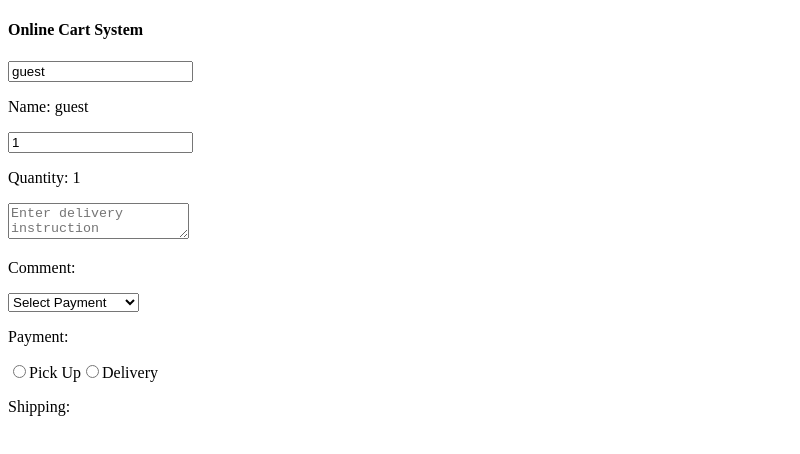
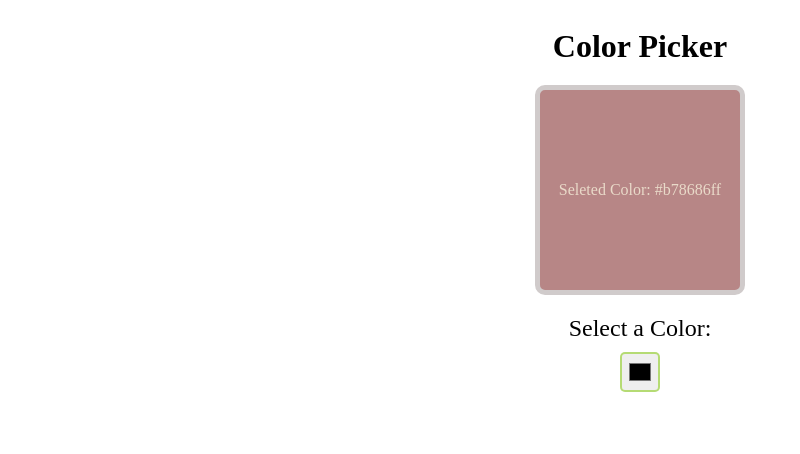
Before and after one commit to codeshrabon/Bro-Code-Use-of-React, a React (Vite) app in the folder Bro Code Expriment/my-expriment-project/: page / in a window 1280 px wide. Shown: the top 454 px of the page, without its empty margins (0-800 px from the left). Built offline with nearby package versions, Linux system fonts and the light colour scheme.

Commit message:
we have created realtime color picker

```diff
--- a/Bro Code Expriment/my-expriment-project/src/UseHooksApp.jsx
+++ b/Bro Code Expriment/my-expriment-project/src/UseHooksApp.jsx
@@ -14,18 +14,21 @@
  */
 
 
+import ColorPicker from "./UseOfHooks/ColorPicker"
 import CounterComponent from "./UseOfHooks/CounterComponent"
 import MyComponent from "./UseOfHooks/MyComponent"
 import OnlineCartSystem from "./UseOfHooks/OnlineCartSystem"
+
 
 
 function UseHooksApp(){
 
     return(
         <>
-
+        {/* using useState as a hook to create function that set color */}
+        <ColorPicker />
         {/* this is use on onClick function to see the value changes in real time  */}
-        <OnlineCartSystem />
+        {/* <OnlineCartSystem /> */}
 
         {/* we use hooks to implement in different section with out defining extra component  */}
         {/* <CounterComponent /> */}
--- /dev/null
+++ b/Bro Code Expriment/my-expriment-project/src/UseOfHooks/ColorPicker.jsx
@@ -0,0 +1,26 @@
+import React, {useState} from "react";
+
+function ColorPicker(){
+    const [color, setColor] = useState("#b78686ff");
+
+    function handleColorChange(e){
+        setColor(e.target.value)
+    }
+
+    return(
+        <>
+        <div className="color-picker-container">
+            <h3>Color Picker</h3>
+            <div className="color-display" style={{backgroundColor: color}}>
+                <p>Seleted Color: {color}</p>
+            </div>
+            <label>Select a Color: </label>
+            <input type="color" value={color} onChange={handleColorChange} />
+
+        </div>
+        </>
+    );
+
+}
+
+export default ColorPicker;
--- a/Bro Code Expriment/my-expriment-project/src/index.css
+++ b/Bro Code Expriment/my-expriment-project/src/index.css
@@ -150,3 +150,48 @@
 .counter-button:hover{
   background-color: hsla(180, 59%, 30%, 0.803);
 }
+
+.color-picker-container{
+  display: flex;
+  flex-direction: column;
+  align-items: center;
+}
+h3{
+  margin: 20px;
+  font-size: 2rem;
+}
+.color-display{
+
+
+  width: 200px;
+  height: 200px;
+  display: flex;
+  justify-content: center;
+  align-items: center;
+  border: 5px solid rgb(208, 203, 203);
+  border-radius: 10px;
+  margin-bottom: 20px;
+  transition: 0.15s, ease;
+
+}
+
+.color-display p{
+  color: hsl(33, 42%, 85%);
+  font-size: 1rem;
+  text-align: center;
+}
+
+label{
+  font-size: 1.5rem;
+  font-weight: solid;
+  margin-bottom: 10px;
+
+}
+
+input[type="color"]{
+  width: 40px;
+  height: 40px;
+  padding: 5px;
+  border-radius: 5px;
+  border: 2px solid hsla(82, 86%, 43%, 0.545);
+}
```
